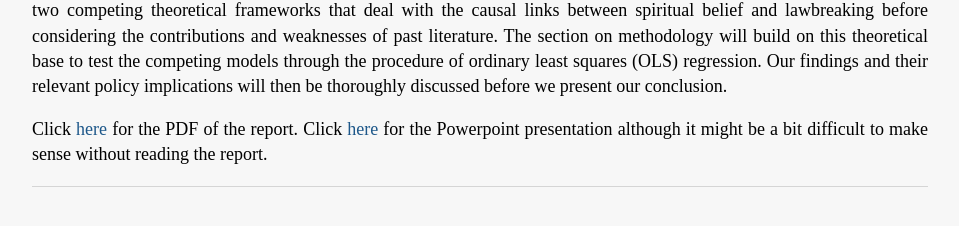
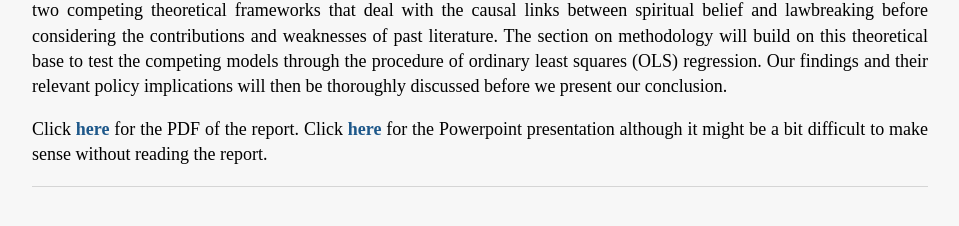
Before and after one commit to h2kh/h2kh.github.io, a Jekyll site: the page built from _posts/2019-06-06-crime-piety.md, in a window 1280 px wide. Shown: the part 396-622 px from the top of the page, without its empty margins (160-1119 px from the left). Built offline with Jekyll 4.4.1, drawn with Linux system fonts in a browser that asks for light colours.

```diff
--- a/_posts/2019-06-06-crime-piety.md
+++ b/_posts/2019-06-06-crime-piety.md
@@ -10,5 +10,5 @@ This was the capstone project for my undergraduate degree. I majored in Economic
 
 Research on the connections between religiosity and crime has intensified in recent years. Much of the work done has focused on experimental data from religious programs conducted on a small scale. In order to address the need for a more expansive exploration of the topic, this paper aims to explore observational data from over 50 geographically and religiously diverse countries to investigate whether religion is associated negatively with crime. We will start by describing two competing theoretical frameworks that deal with the causal links between spiritual belief and lawbreaking before considering the contributions and weaknesses of past literature. The section on methodology will build on this theoretical base to test the competing models through the procedure of ordinary least squares (OLS) regression. Our findings and their relevant policy implications will then be thoroughly discussed before we present our conclusion.
 
-Click [here](/assets/religion-crime.pdf) for the PDF of the report.
-Click [here](/assets/presentation.pptx) for the Powerpoint presentation although it might be a bit difficult to make sense without reading the report.
+Click **[here](/assets/religion-crime.pdf)** for the PDF of the report.
+Click **[here](/assets/presentation.pptx)** for the Powerpoint presentation although it might be a bit difficult to make sense without reading the report.
```
